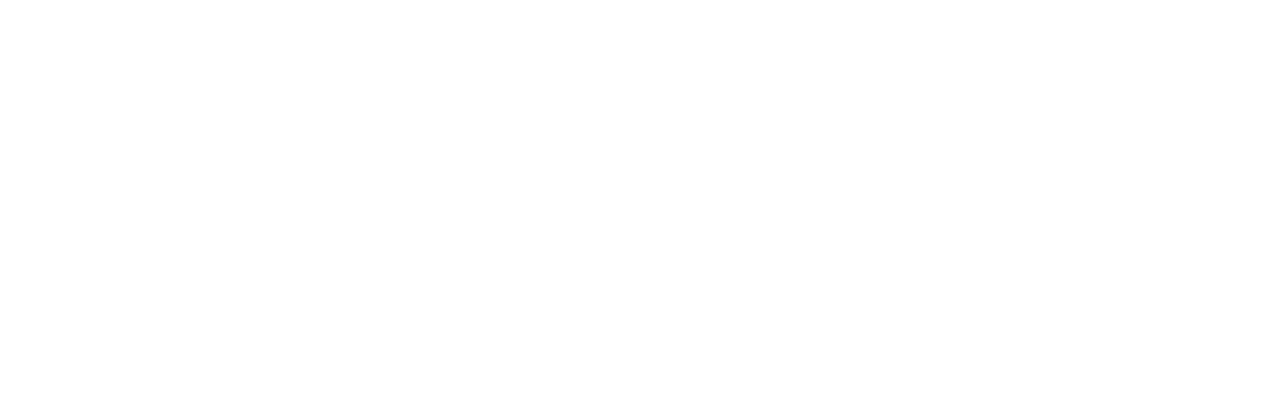
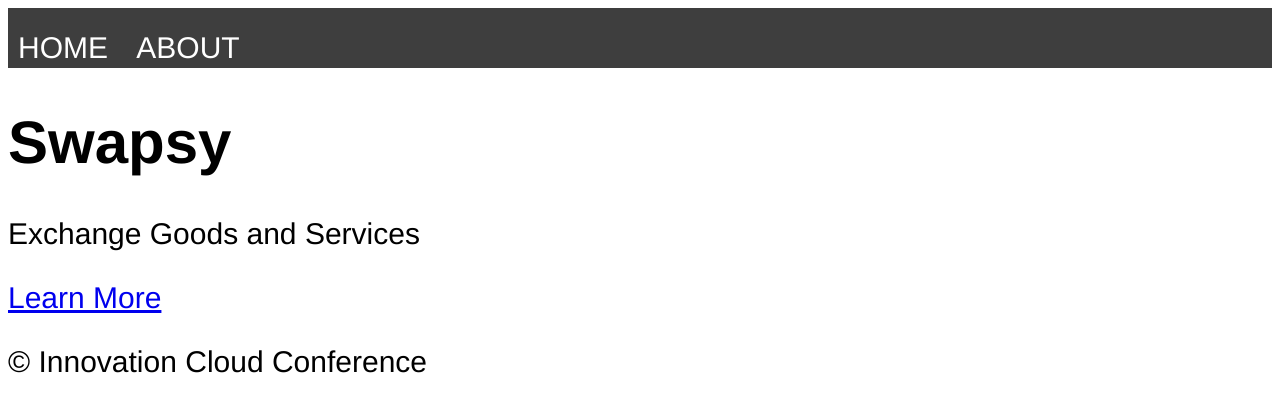
Before and after one commit to AnniePawl/swapsy, a plain HTML site: page index.html in a window 1280 px wide. Drawn offline with Linux system fonts and the light colour scheme.

Commit message:
added profile and about page skeletons

```diff
--- a/index.html
+++ b/index.html
@@ -4,9 +4,38 @@
     <meta charset="UTF-8">
     <meta name="viewport" content="width=device-width, initial-scale=1.0">
     <meta http-equiv="X-UA-Compatible" content="ie=edge">
-    <title>Document</title>
+    <title>Swapsy</title>
+<!--Import Fonts-->
+
+<!--Import Style Sheet -->
+    <link href="style.css" type="text/css" rel="stylesheet">
 </head>
+
 <body>
+<!-- Navigation Bar -->
+    <div class="nav">
+      <div class="container">
+        <ul>
+          <li>HOME</li>
+          <li>ABOUT</li>
+        </ul>
+      </div>
+    </div>
 
+<!-- Header -->
+    <div class="header">
+      <div class="container">
+        <h1>Swapsy</h1>
+        <p>Exchange Goods and Services</p>
+        <a class="btn" href="#">Learn More</a>
+      </div>
+    </div>
+
+<!-- Footer  -->
+    <div class="footer">
+      <div class="container">
+        <p>&copy; Innovation Cloud Conference</p>
+      </div>
+    </div>
 </body>
 </html>
--- a/style.css
+++ b/style.css
@@ -0,0 +1,26 @@
+body {
+  font-family: Helvetica;
+  font-size: 30px;
+}
+
+.nav {
+  background: #3E3E3E;
+  height: 60px;
+  width: 100%;
+}
+
+.nav ul {
+  list-style: none;
+  margin: 0 auto;
+  padding: 0;
+}
+
+.nav ul li {
+  color: #fff;
+  display: inline-block;
+  height: 80px;
+  line-height: 80px;
+  list-style: none;
+  padding: 0 10px;
+  transition: background .5s;
+}
```
Also changed, not shown: about.html (added, +12 -0 lines), profile.html (added, +12 -0 lines), about.css (added), profile.css (added).
